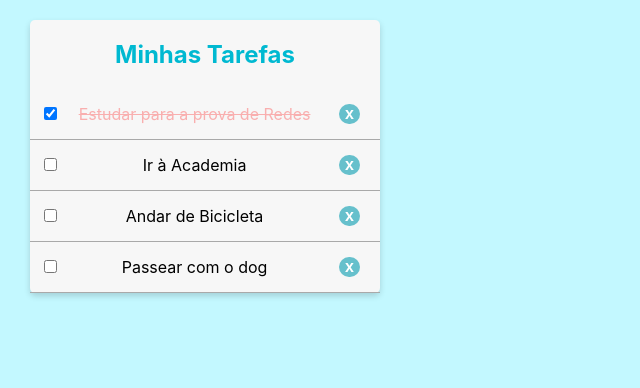
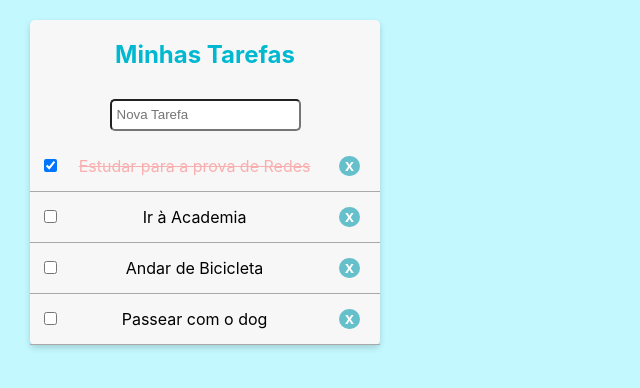
Before and after one commit to oGuimaraes/React-LevelUp, a React (Create React App) app: page / in a window 1280 px wide. Shown: the top 388 px of the page, without its empty margins (0-640 px from the left). Built offline with nearby package versions, Linux system fonts and the light colour scheme.

Commit message:
Adicionar task funcionando

```diff
--- a/package.json
+++ b/package.json
@@ -5,7 +5,8 @@
   "dependencies": {
     "react": "^16.11.0",
     "react-dom": "^16.11.0",
-    "react-scripts": "3.2.0"
+    "react-scripts": "3.2.0",
+    "uuid": "^3.3.3"
   },
   "scripts": {
     "start": "react-scripts start",
--- a/src/App.js
+++ b/src/App.js
@@ -1,6 +1,8 @@
 import React, {Component} from 'react';
 import './App.css';
 import Tasks from './components/Tasks';
+import AddTask from './components/AddTask';
+import uuid from 'uuid'
 
 class App extends Component {
 
@@ -30,6 +32,7 @@ class App extends Component {
             }
         ]
     }
+    this.counter = this.state.tarefas.length
   }
 
     markCompleted = (id) => {
@@ -51,11 +54,29 @@ class App extends Component {
         })
     }
 
+    addTask = title => {
+        const { tarefas } = this.state;
+
+        this.setState({
+            tarefas: [
+                ...tarefas,
+                {
+                    id: ++this.counter,
+                    title,
+                    completed: false
+                }
+            ]
+        })
+    }
+
     render() {
         return (
             <div className="App">
                 <div className="Container">
-                    <Tasks tarefas={this.state.tarefas}                                                 markCompleted={this.markCompleted}
+                    <h2>Minhas Tarefas</h2>
+                    <AddTask addTask={this.addTask}/>
+                    <Tasks tarefas={this.state.tarefas}
+                    markCompleted={this.markCompleted}
                     removeTask={this.removeTask} />
                 </div>
             </div>
--- /dev/null
+++ b/src/components/AddTask.js
@@ -0,0 +1,40 @@
+import React, { Component } from 'react'
+
+export class AddTask extends Component {
+    constructor(props) {
+        super(props);
+        this.state = {
+            task: ''
+        }
+    }
+
+    changeInput = (event) => {
+        const { target } = event
+        this.setState({
+            [target.name]: target.value
+        })
+    }
+
+    clearProp = prop => {
+        this.setState({
+            [prop]: ''
+        })
+    }
+
+    render() {
+        const { task } = this.state;
+        const { addTask} = this.props;
+        return (
+            <form onSubmit={e => {e.preventDefault();
+                                    addTask(task);
+                                    this.clearProp("task")}}>
+                <input className="input" type="text" name="task"value={task}
+                    onChange={this.changeInput}
+                    placeholder="Nova Tarefa">
+                </input>
+            </form>
+        )
+    }
+}
+
+export default AddTask
--- a/src/components/TaskItem.js
+++ b/src/components/TaskItem.js
@@ -1,6 +1,5 @@
 import React, { Component } from 'react'
 import PropTypes from 'prop-types'
-import { thisExpression } from '@babel/types'
 
 export class TaskItem extends Component {
     setStyle = () => {
--- a/src/components/Tasks.js
+++ b/src/components/Tasks.js
@@ -10,12 +10,14 @@ export class Tasks extends Component {
 
   render() {
     const taskItems = this.props.tarefas.map(task => (
-      <TaskItem key={task.id} tarefa={task} removeTask={this.props.removeTask}              markCompleted={this.props.markCompleted}/>
+      <TaskItem key={task.id}
+            tarefa={task}
+            removeTask={this.props.removeTask}
+            markCompleted={this.props.markCompleted}/>
     ))
 
     return (
       <div>
-        <h2>Minhas Tarefas</h2>
         {taskItems}
       </div>
     )
--- a/src/index.css
+++ b/src/index.css
@@ -49,3 +49,10 @@ code {
     align-items: center;
     border-bottom:1px darkgray solid;
 }
+
+.input {
+    border-radius: 5px;
+    margin: 10px;
+    height: 18px;
+    padding: 5px;
+}
```
